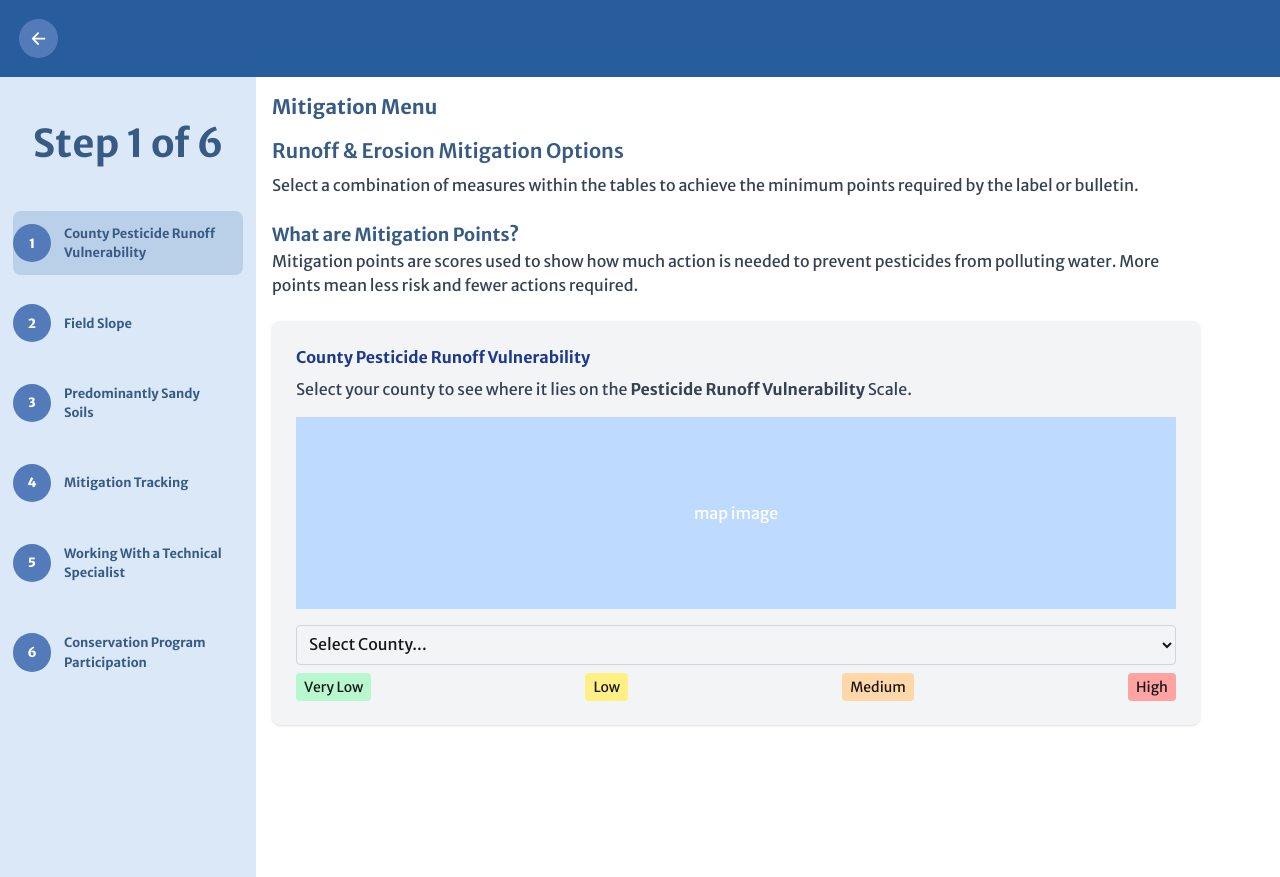
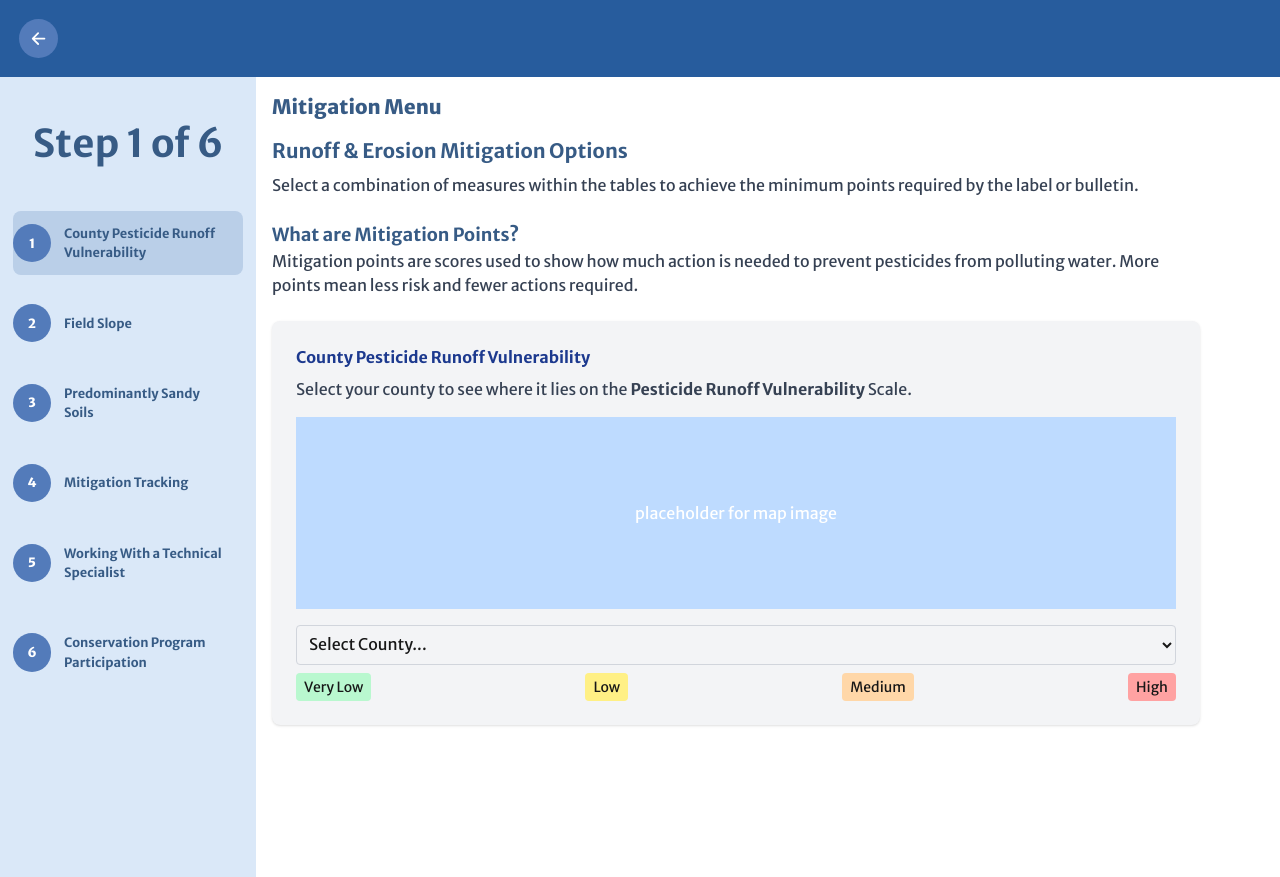
Before and after one commit to YuraT/esa-project, a Next.js app: page /testing/mitigation-menu in a window 1280 px wide. Built offline with nearby package versions, Linux system fonts and the light colour scheme.

Commit message:
Update page.tsx

```diff
--- a/src/app/testing/mitigation-menu/page.tsx
+++ b/src/app/testing/mitigation-menu/page.tsx
@@ -25,10 +25,10 @@ export default function page() {
         />
 
         <div className="w-3/4 p-4 bg-white">
-          <h1 className="text-xl font-bold text-[#375B85] mb-4">
+          <h1 className="text-xl font-extrabold text-[#375B85] mb-4">
             Mitigation Menu
           </h1>
-          <h2 className="text-xl font-semibold text-[#375B85] mb-2">
+          <h2 className="text-xl font-bold text-[#375B85] mb-2">
             Runoff & Erosion Mitigation Options
           </h2>
           <p className="mb-6 text-gray-700">
@@ -58,7 +58,7 @@ export default function page() {
               </p>
               <div className="bg-blue-200 w-full h-48 flex items-center justify-center mb-4">
                 {/* placeholder for map */}
-                <span className="text-white">map image</span>
+                <span className="text-white">placeholder for map image</span>
               </div>
               <div className="mb-2">
                 <select className="w-full p-2 border border-gray-300 rounded">
```
